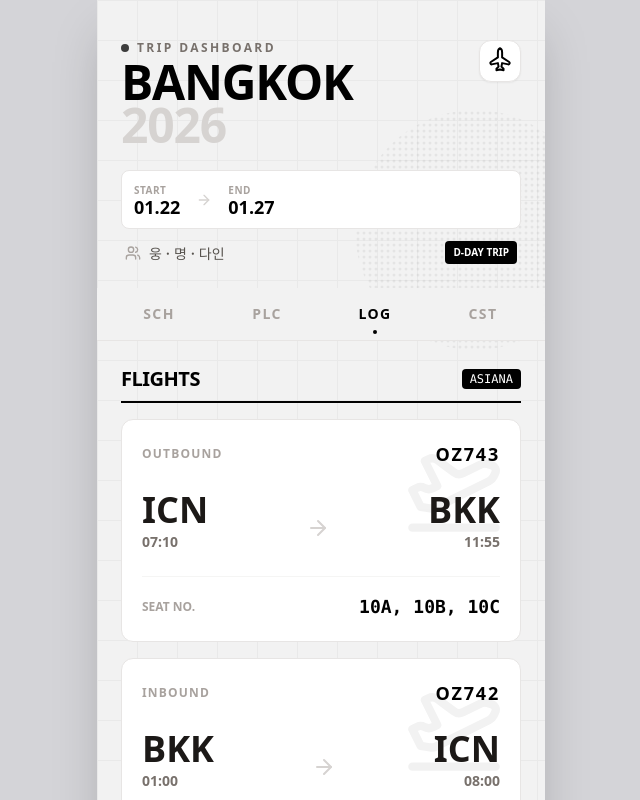
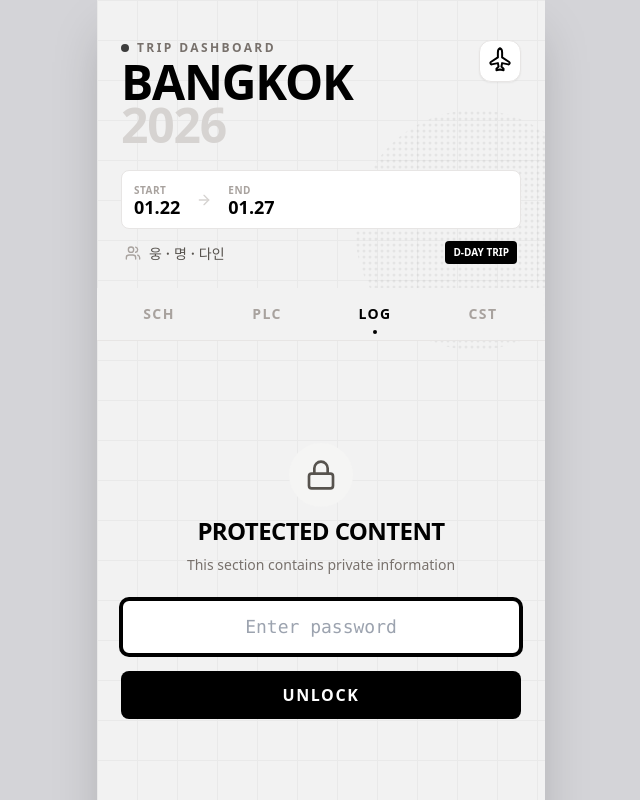
Before and after one commit to double-o-dot/bangkok_trip, a React (Vite) app: page / in a window 1280 px wide. Both pictures are taken after a click on the button "LOG". Shown: the top 800 px of the page, without its empty margins (319-959 px from the left). Built offline with nearby package versions, Linux system fonts and the light colour scheme.

Commit message:
Add password protection to Logistics section (password: 222)

```diff
--- a/components/LogisticsView.tsx
+++ b/components/LogisticsView.tsx
@@ -1,8 +1,70 @@
-import React from 'react';
+import React, { useState } from 'react';
 import { FLIGHTS, HOTELS } from '../constants';
-import { PlaneTakeoff, MapPin, Calendar, CreditCard, ArrowRight } from 'lucide-react';
+import { PlaneTakeoff, MapPin, Calendar, CreditCard, ArrowRight, Lock } from 'lucide-react';
+
+const PASSWORD = '222';
 
 const LogisticsView: React.FC = () => {
+  const [isAuthenticated, setIsAuthenticated] = useState(false);
+  const [password, setPassword] = useState('');
+  const [error, setError] = useState(false);
+
+  const handlePasswordSubmit = (e: React.FormEvent) => {
+    e.preventDefault();
+    if (password === PASSWORD) {
+      setIsAuthenticated(true);
+      setError(false);
+    } else {
+      setError(true);
+      setPassword('');
+    }
+  };
+
+  if (!isAuthenticated) {
+    return (
+      <div className="p-6 flex items-center justify-center min-h-[60vh]">
+        <div className="w-full max-w-md space-y-6">
+          <div className="text-center space-y-2">
+            <div className="flex justify-center">
+              <div className="bg-stone-100 rounded-full p-4">
+                <Lock size={32} className="text-stone-600" />
+              </div>
+            </div>
+            <h2 className="text-2xl font-bold uppercase tracking-tight">Protected Content</h2>
+            <p className="text-stone-500 text-sm">This section contains private information</p>
+          </div>
+
+          <form onSubmit={handlePasswordSubmit} className="space-y-4">
+            <div>
+              <input
+                type="password"
+                value={password}
+                onChange={(e) => {
+                  setPassword(e.target.value);
+                  setError(false);
+                }}
+                placeholder="Enter password"
+                className={`w-full px-4 py-3 border-2 rounded-lg font-mono text-center text-lg focus:outline-none focus:ring-2 focus:ring-black transition-all ${
+                  error ? 'border-red-500 bg-red-50' : 'border-stone-300 focus:border-black'
+                }`}
+                autoFocus
+              />
+              {error && (
+                <p className="mt-2 text-sm text-red-500 text-center">Incorrect password. Please try again.</p>
+              )}
+            </div>
+            <button
+              type="submit"
+              className="w-full bg-black text-white py-3 rounded-lg font-bold uppercase tracking-widest hover:bg-stone-800 transition-colors"
+            >
+              Unlock
+            </button>
+          </form>
+        </div>
+      </div>
+    );
+  }
+
   return (
     <div className="p-6 space-y-8 animate-in fade-in duration-500">
 
```
